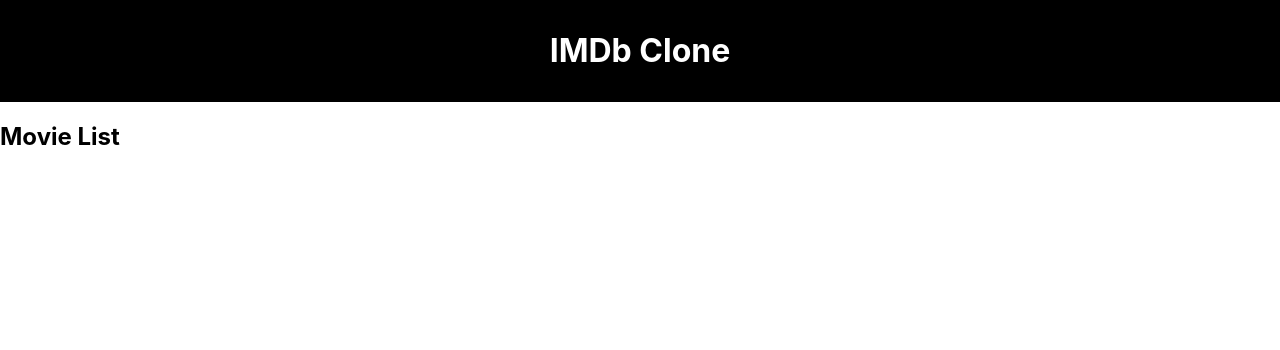
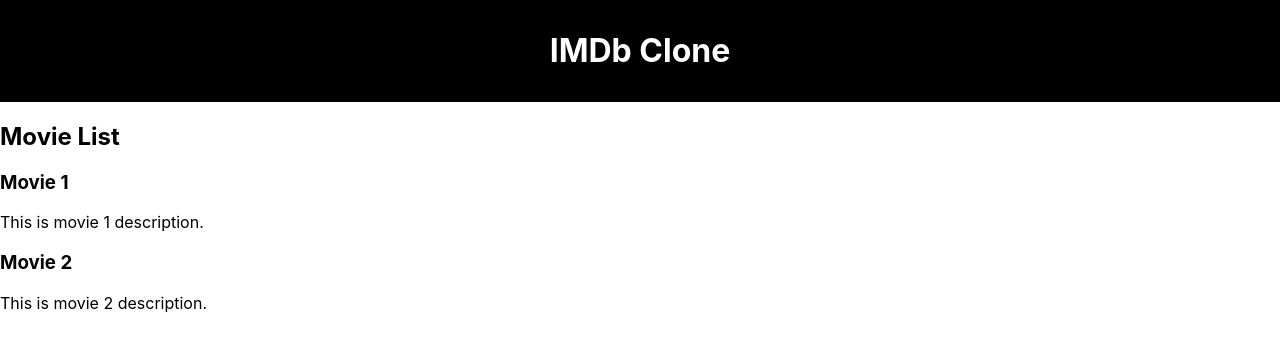
Before and after one commit to AndriusAlimas/imdb-clone, a React (Create React App) app: page / in a window 1280 px wide. Shown: the top 350 px of the page. Built offline with nearby package versions, Linux system fonts and the light colour scheme.

Commit message:
creating dynamic map through  movie list dummy data

```diff
--- /dev/null
+++ b/src/DummyData/moviesDummyData.js
@@ -0,0 +1,4 @@
+export const movies = [
+  { id: 1, title: "Movie 1", description: "This is movie 1 description." },
+  { id: 2, title: "Movie 2", description: "This is movie 2 description." },
+];
--- a/src/components/MovieList/MovieList.jsx
+++ b/src/components/MovieList/MovieList.jsx
@@ -1,10 +1,18 @@
 import React from "react";
 
+import "./MovieList.css";
+
+import { movies } from "../../DummyData/moviesDummyData";
 const MovieList = () => {
   return (
     <div>
       <h2>Movie List</h2>
-      {/* Movie items will be rendered here */}
+      {movies.map((movie) => (
+        <div key={movie.id}>
+          <h3>{movie.title}</h3>
+          <p>{movie.description}</p>
+        </div>
+      ))}
     </div>
   );
 };
```
Also changed, not shown: src/components/MovieList/MovieList.css (added).
